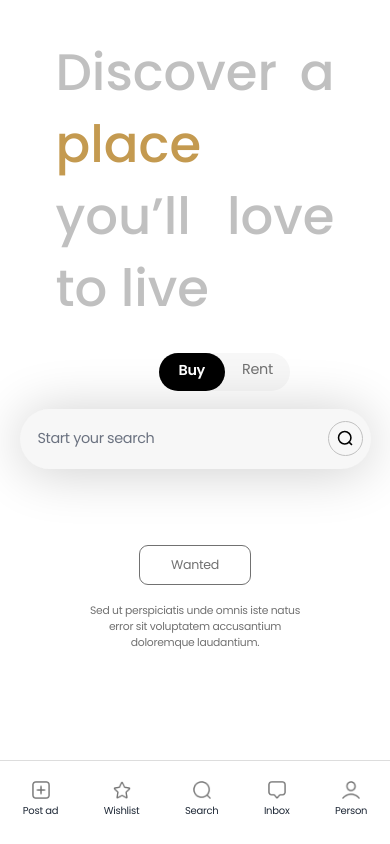
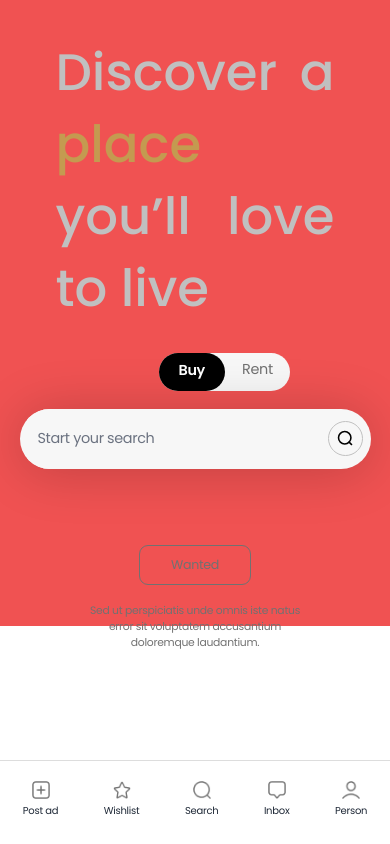
Before and after one commit to MuhammadKhan3/Airnub, a React (Create React App) app: page / in a window 390 px wide. Built offline with nearby package versions, Linux system fonts and the light colour scheme; what tailwind-gradient-mask-image would draw is missing.

Commit message:
push orignSDFasdfklj

```diff
--- a/src/pages/home/homeContent.jsx
+++ b/src/pages/home/homeContent.jsx
@@ -13,7 +13,7 @@ const HomeContent = () => {
 
   return (
     // absolute top-[15vh]
-    <section className=' xl:bg-gradient-to-tr 2xl:bg-gradient-to-tr 3xl:bg-gradient-to-tr  lg:bg-gradient-to-tr md:bg-gradient-to-tr sm:bg-white  from-pink-50 via-pink-50   to-blue-50 mix-blend-multiply             text-black  h-[90%]   w-full zoom    bg-blend-multiply  mb:relative mb:top-0 mb:h-[80%] relative mb:bg-white' onClick={(e)=>{ console.log('bublin'); setfilterClick('')}} >
+    <section className=' xl:bg-gradient-to-tr 2xl:bg-gradient-to-tr 3xl:bg-gradient-to-tr  lg:bg-gradient-to-tr md:bg-gradient-to-tr sm:bg-white  from-pink-50 via-pink-50   to-blue-50 mix-blend-multiply             text-black  h-[90%]   w-full zoom    bg-blend-multiply  mb:relative mb:top-0 mb:h-[80%] relative mb:bg-red-500' onClick={(e)=>{ console.log('bublin'); setfilterClick('')}} >
     {/* mt-5 */}
     <div className='flex flex-col items-center justify-center  sm:mt-12 mb:mt-10'>
     {/* mt-28 mb:mt-[169px] */}
```
